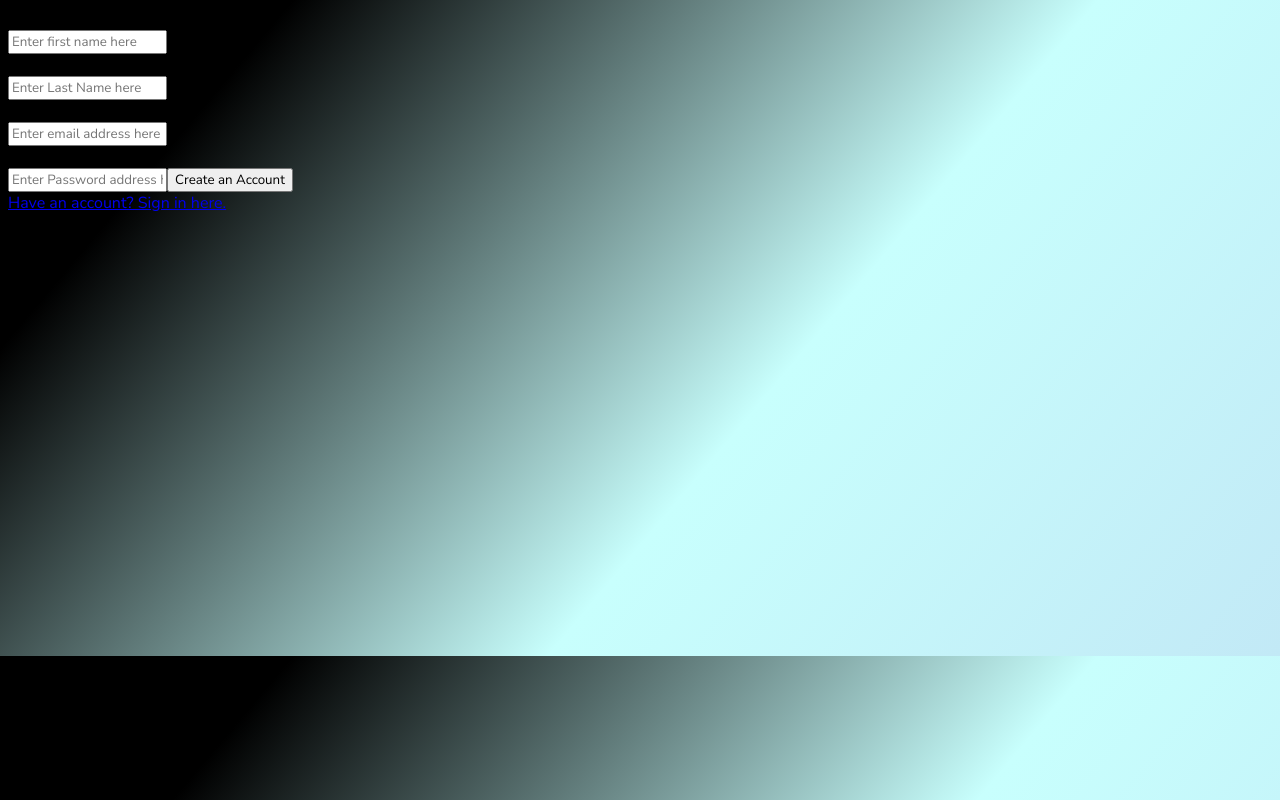
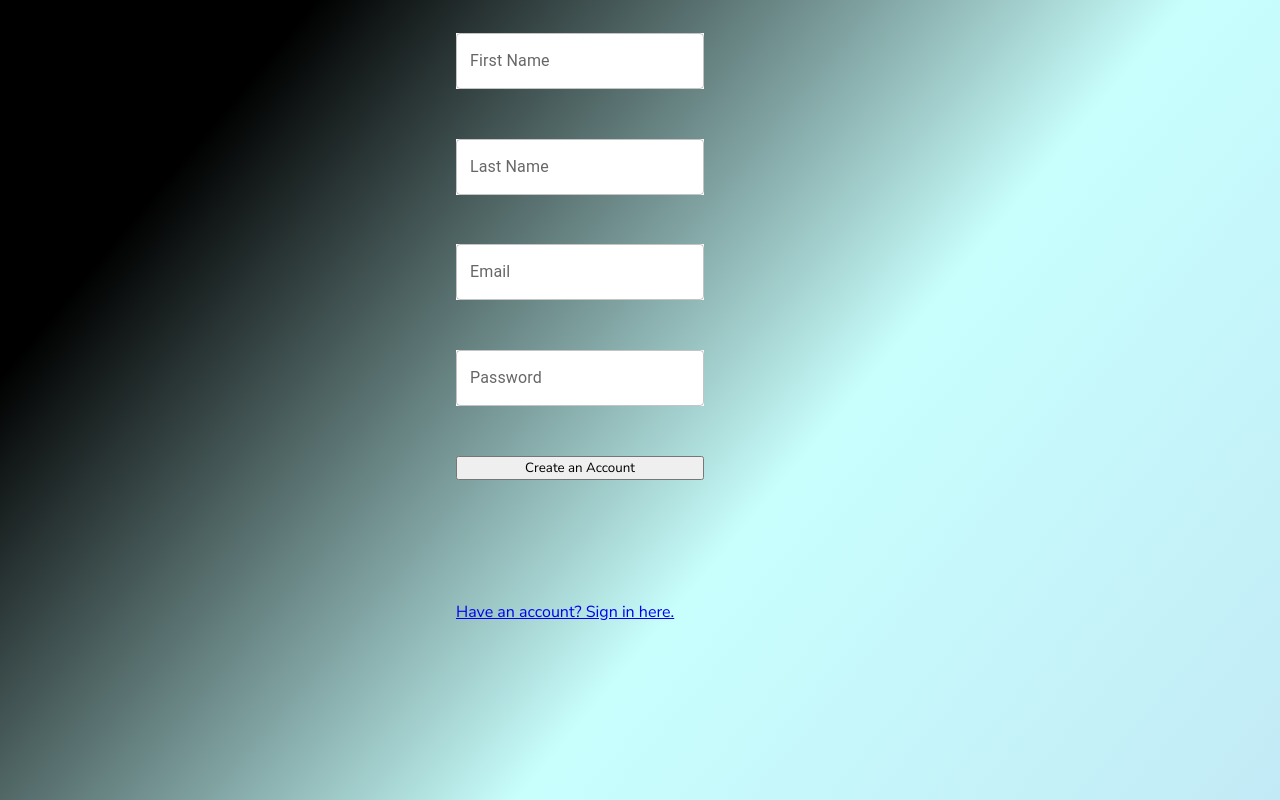
Before and after one commit to ryanCodes92109/expense-tracking-frontend, a React (Create React App) app: page / in a window 1280 px wide. Built offline with nearby package versions, Linux system fonts and the light colour scheme; no server answers.

Commit message:
update styling of login/signup

```diff
--- a/src/App.css
+++ b/src/App.css
@@ -6,8 +6,7 @@
   }
 
 html {
-  display:fixed;
-  overflow:none;
+  position:fixed;
 
 }
 
@@ -21,7 +20,7 @@ body {
   background: rgb(194,233,246);
   background: linear-gradient(310deg, rgba(194,233,246,1) 0%, rgba(200,255,253,1) 40%, rgba(0,0,0,1) 84%);
   width:100vw;
-  height:80vh;
+  height:100vh;
   overflow:none;
   display:fixed;
 }
@@ -37,6 +36,7 @@ body {
   position:absolute;
   left:5rem;
   top:1rem;
+  overflow:none;
 }
 
 .money-icon {
@@ -71,14 +71,7 @@ body {
 }
 
 .navBarHidden {
-  /* position:absolute;
-  right:-100vw;
-  margin:auto;
-  list-style:none;
 
-  align-items:top;
-  transition: 350ms;
-  overflow-x:none; */
   width:10rem;
   height:10rem;
   background-color:rgba(255,255,255,.5);
@@ -90,12 +83,8 @@ body {
   position:absolute;
   left:-100vw;
   transition:750ms;
-  overflow-x:none;
+  overflow:none;
 }
-
-
-
-
 
 .menuIcon {
   position:absolute;
@@ -306,6 +295,12 @@ body {
   text-align: center;
 }
 
+.showAssetsFormBtn {
+  color:white;
+  position:absolute;
+  top:5vh;
+}
+
 .hiddenAssetsForm {
   background-color:white;
   width:15rem;
@@ -329,6 +324,80 @@ body {
   top:2rem;
   left:1.5rem;
 }
+
+.credentialContainer {
+  display:flex;
+  position: relative;
+  justify-content: space-between;
+  align-items: center;
+  margin:auto;
+  max-width:15vw;
+  min-width:30vw;
+  max-height:60vh;
+  min-height: 40vh;
+  top:10vh;
+  /* background-color: lightblue; */
+}
+
+.signUpForm {
+  display:flex;
+  flex-direction: column;
+  justify-content: space-around;
+  height:80vh;
+
+}
+
+.credentialInput {
+  width:100%;
+  margin:2rem;
+  background-color: white;
+  display: flex;
+  justify-content: space-around;
+}
+
+.accountPatchBtn {
+  width:10vw;
+}
+
+.accountPatchForm {
+  display:flex;
+  flex-direction:column;
+  height:60vh;
+  justify-content: space-around;
+  text-align: center;
+}
+
+.signinForm {
+  display:flex;
+  flex-direction:column;
+  border: solid 5px black;
+  min-height:40vh;
+  min-width:30vw;
+}
+
+.signinButton {
+  max-width:5vw;
+  /* margin:auto; */
+}
+
+/* .accountPatchButtonContainer {
+
+} */
+
+.userInfoBox {
+  display:flex;
+  flex-direction: column;
+  position:relative;
+  top:15vh;
+  max-width:30vw;
+  min-height:40vh;
+  max-height:60vh;
+  max-width:50vh;
+  margin:auto;
+  background-color:rgba(211, 211, 211, .5)
+}
+
+
 
 /*
 
@@ -429,15 +498,7 @@ body {
 
 
 
-.credentialContainer {
-  display:flex;
-  position: relative;
-  top:20vh;
-  margin:auto;
-  width:15vw;
-  height:40vh;
-  background-color: lightblue;
-}
+
 
 .signinForm {
   border: solid 5px black;
--- a/src/components/Account.js
+++ b/src/components/Account.js
@@ -5,6 +5,7 @@ import {useState, useContext} from 'react';
 import { UserContext } from '../context/UserContext';
 import Assets from "./Assets";
 import { Link, useNavigate } from "react-router-dom";
+import { TextField } from "@mui/material";
 
 const Account = () => {
 // const navigate = useNavigate()
@@ -14,7 +15,6 @@ const {user, loginFormData, createUserSubmit, signupFormData, signupHandleChange
   const [toggleAuth, setToggleAuth] = useState(false)
 
   const initialPatchFormValues = {
-
       first_name: "",
       last_name: "",
       email: ""
@@ -74,41 +74,54 @@ const {user, loginFormData, createUserSubmit, signupFormData, signupHandleChange
 
       <div className ='userInfoBox'>
       <span className='accountInfo'>Name: {`${user.first_name} ${user.last_name}`}</span>
+
+      <span className='accountInfo'>Email: {`${user.email}`} </span>
       <br/>
 
-      <span className='accountInfo'>Email: {`${user.email}`} </span>
 
 
-        <form onSubmit={userPatch}>
-          <input
-            className='accountInfoPatch'
+        <form
+          onSubmit={userPatch}
+          className='accountPatchForm'
+        >
+          <TextField
+            className='credentialInput'
             onChange={patchHandleChange}
             name="first_name"
             value={patchFormValues.first_name}
-            placeholder="First Name"></input>
-            <br/>
-            <input
-            className='accountInfoPatch'
-            onChange={patchHandleChange}
+            label="First Name"
+          />
+
+
+            <TextField
+              className='credentialInput'
+              onChange={patchHandleChange}
               name="last_name"
               value={patchFormValues.last_name}
-              placeholder="Last Name"></input>
-            <br/>
-            <input
-            className='accountInfoPatch'
+              label="Last Name"
+            />
+
+
+            <TextField
+            className='credentialInput'
             onChange={patchHandleChange}
               name="email"
               value={patchFormValues.email}
-              placeholder="email"></input>
-            <br/>
+              label="email"
+            />
+
+          <div className = 'accountPatchButtonContainer'>
+
             <button
-            className='accountInfoPatch'
+              className='accountPatchBtn'
               type="submit"
-              >Change Your Information</button>
+              >Update</button>
 
-              <button
-        className='accountInfoPatch'
-          onClick={userDelete}>Delete Account</button>
+            <button
+              className='accountPatchBtn'
+              onClick={userDelete}>Delete Account</button>
+
+          </div>
 
         </form>
 
--- a/src/components/AddAssetForm.js
+++ b/src/components/AddAssetForm.js
@@ -62,6 +62,7 @@ const mappedTransactions = userTransactions.map(transaction => (
 
   return (
     <div className={toggleAssetsForm ? 'activeAssetsForm' : 'hiddenAssetsForm'}>
+      <span className='showAssetsFormBtn'>Hello</span>
       <label className ='newAssetLabel'> Submit New Assets</label>
       <label
         className ='hideAssetsFormButton'
--- a/src/components/Assets.js
+++ b/src/components/Assets.js
@@ -32,7 +32,6 @@ const Assets = ({assets, user, created_assets}) => {
   return (
     <>
     {/* <div className='listOfInvestments'> */}
-    <span className='showAssetsForm'>Hello</span>
       <AddAssetForm assets={assets}/>
       <div className='assetContainer'>
         {createdAssets}
--- a/src/components/Login.js
+++ b/src/components/Login.js
@@ -1,6 +1,7 @@
 import React, {useContext, useEffect, useState} from 'react'
 import { UserContext } from '../context/UserContext'
 import { Link, useNavigate } from 'react-router-dom'
+import TextField from '@mui/material/TextField';
 
 const Home = ({setToggleAuth}) => {
   const navigate = useNavigate()
@@ -50,27 +51,28 @@ const Home = ({setToggleAuth}) => {
       <form
         onSubmit={(e) => loginSubmit(e, loginFormData)}
         className = 'signinForm'>
-        <label>Email</label>
           <br/>
-        <input
+        <TextField
           onChange={handleChange}
           name='email'
           value={loginFormData.email}
-          placeholder='Enter Username here'></input>
+          label='Email'
+        />
           <br/>
 
-        <label>Password</label>
-          <br/>
-        <input
+
+        <TextField
           onChange={handleChange}
           name='password'
           type='password'
-          placeholder='Enter Password here'
+          label='Password'
           value={loginFormData.password}
-          ></input>
+        />
 
           <br/>
+
         <button
+          className='signinButton'
           type='submit'>
             Sign In
           </button>
--- a/src/components/Signup.js
+++ b/src/components/Signup.js
@@ -1,6 +1,10 @@
 import React, {useContext, useState} from 'react'
 import { Link, useNavigate } from 'react-router-dom'
 import { UserContext } from '../context/UserContext'
+import TextField from '@mui/material/TextField';
+
+
+
 
 const Signup = ({setToggleAuth}) => {
   const navigate = useNavigate()
@@ -53,40 +57,47 @@ const Signup = ({setToggleAuth}) => {
       <form
         onSubmit={e => createUserSubmit(e,signupFormData)}
         className= 'signUpForm'>
-        <label>First Name</label>
-          <br/>
-        <input
+        {/* <label>First Name</label> */}
+          {/* <br/> */}
+        <TextField
+          className='credentialInput'
           onChange={signupHandleChange}
           name='first_name'
           value={signupFormData.first_name}
-          placeholder='Enter first name here'></input>
-          <br/>
+          label='First Name'
+        />
+          {/* <br/> */}
 
-        <label>Last Name</label>
-          <br/>
-        <input
+        {/* <label>Last Name</label> */}
+          {/* <br/> */}
+        <TextField
+          className='credentialInput'
           onChange={signupHandleChange}
           name = 'last_name'
           value = {signupFormData.last_name}
-          placeholder='Enter Last Name here'></input>
-          <br/>
+          label='Last Name'
+        />
+          {/* <br/> */}
 
-        <label>email</label>
-          <br/>
-        <input
+        {/* <label>Email</label> */}
+          {/* <br/> */}
+        <TextField
+          className='credentialInput'
           onChange={signupHandleChange}
           name='email'
           value = {signupFormData.email}
-          placeholder='Enter email address here'></input>
-          <br/>
-          <label>Password</label>
-          <br/>
-          <input
+          label=' Email'
+        />
+          {/* <br/> */}
+          {/* <label>Password</label> */}
+          <TextField
+          className='credentialInput'
           onChange={signupHandleChange}
           name='password'
           type='password'
           value={signupFormData.password}
-          placeholder='Enter Password address here' />
+          label='Password' />
+          {/* <br/> */}
 
         <button
           type = 'submit'
```
Also changed, not shown: 1 other file (tests, documents, lock files or other folders).
